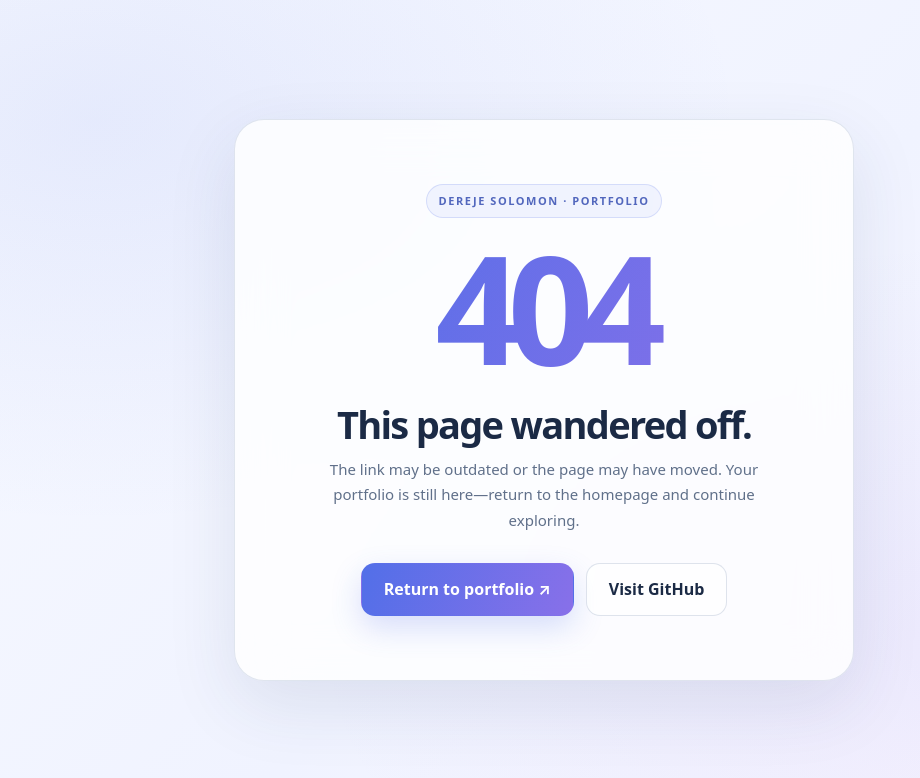
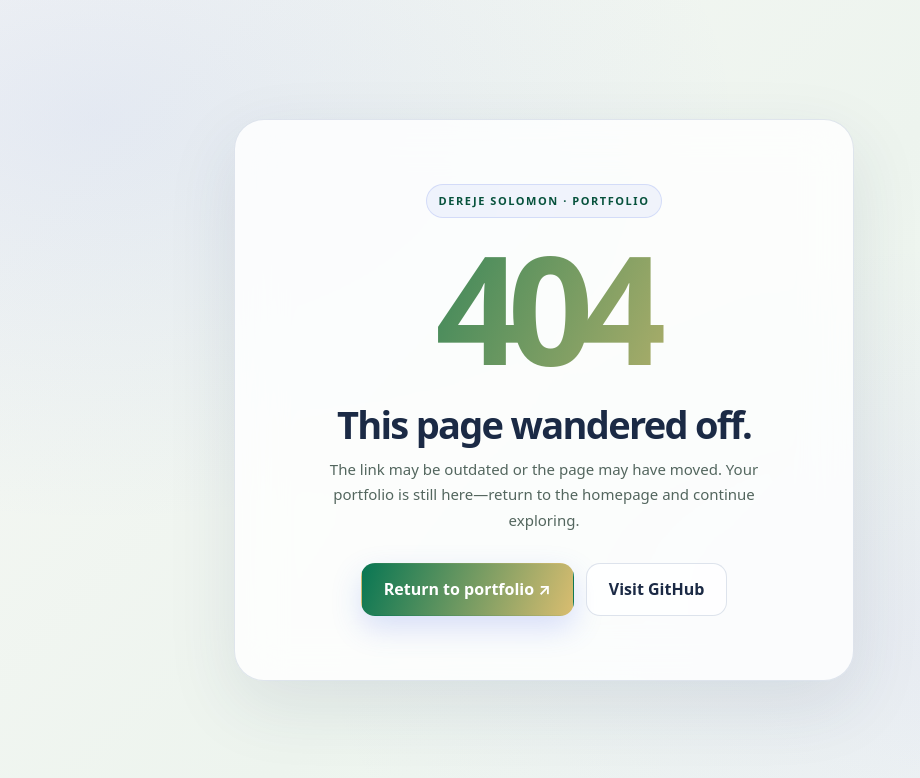
Before and after one commit to bekan25/bekan25.github.io, a plain HTML site: page 404.html in a window 1280 px wide. Shown: the whole page, without its empty margins (96-1016 px from the left). Drawn offline with Linux system fonts and the light colour scheme.

Commit message:
style: align not-found page with emerald brand

```diff
--- a/404.html
+++ b/404.html
@@ -8,21 +8,21 @@
 <link rel="canonical" href="https://bekan25.github.io/">
 <title>Page not found | Dereje Solomon</title>
 <style>
-:root{color-scheme:light;--ink:#1b2a45;--muted:#60708a;--blue:#526fe8;--violet:#8870e9}
+:root{color-scheme:light;--ink:#1b2a45;--muted:#53665e;--green:#087653;--gold:#d9bd70}
 *{box-sizing:border-box}
-html{min-height:100%;background:#f7f9fd}
-body{margin:0;min-height:100vh;display:grid;place-items:center;padding:24px;background:radial-gradient(ellipse at 15% 15%,rgba(82,111,232,.10),transparent 42%),radial-gradient(ellipse at 85% 80%,rgba(136,112,233,.10),transparent 44%),linear-gradient(135deg,#f8faff,#f0f3ff 55%,#fbf8ff);color:var(--ink);font:16px/1.7 "DM Sans",system-ui,-apple-system,"Segoe UI",sans-serif}
+html{min-height:100%;background:#f7f8f5}
+body{margin:0;min-height:100vh;display:grid;place-items:center;padding:24px;background:radial-gradient(ellipse at 15% 15%,rgba(82,111,232,.10),transparent 42%),radial-gradient(ellipse at 85% 80%,rgba(136,112,233,.10),transparent 44%),linear-gradient(135deg,#f7f8f5,#edf4ee 55%,#f4fbf6);color:var(--ink);font:16px/1.7 "DM Sans",system-ui,-apple-system,"Segoe UI",sans-serif}
 main{position:relative;width:min(100%,620px);padding:clamp(32px,7vw,64px);text-align:center;border:1px solid rgba(91,116,158,.18);border-radius:30px;background:rgba(255,255,255,.82);box-shadow:0 24px 70px rgba(35,58,99,.10);backdrop-filter:blur(24px) saturate(140%);-webkit-backdrop-filter:blur(24px) saturate(140%)}
-.eyebrow{display:inline-flex;align-items:center;gap:9px;margin:0 0 18px;padding:7px 12px;border:1px solid rgba(82,111,232,.18);border-radius:999px;background:rgba(82,111,232,.07);color:#5267bd;font-size:11px;font-weight:800;letter-spacing:.14em;text-transform:uppercase}
-strong{display:block;font-size:clamp(88px,19vw,150px);font-weight:850;letter-spacing:-.09em;line-height:.95;background:linear-gradient(115deg,#526fe8,#8870e9);-webkit-background-clip:text;background-clip:text;color:transparent}
+.eyebrow{display:inline-flex;align-items:center;gap:9px;margin:0 0 18px;padding:7px 12px;border:1px solid rgba(82,111,232,.18);border-radius:999px;background:rgba(82,111,232,.07);color:#07523c;font-size:11px;font-weight:800;letter-spacing:.14em;text-transform:uppercase}
+strong{display:block;font-size:clamp(88px,19vw,150px);font-weight:850;letter-spacing:-.09em;line-height:.95;background:linear-gradient(115deg,#087653,#d9bd70);-webkit-background-clip:text;background-clip:text;color:transparent}
 h1{margin:24px 0 10px;font-size:clamp(25px,5vw,38px);line-height:1.15;letter-spacing:-.045em}
 p{max-width:430px;margin:0 auto 30px;color:var(--muted);font-size:15px}
 .actions{display:flex;justify-content:center;flex-wrap:wrap;gap:12px}
 a{display:inline-flex;align-items:center;justify-content:center;min-height:48px;padding:12px 22px;border:1px solid rgba(91,116,158,.2);border-radius:14px;color:var(--ink);text-decoration:none;font-weight:750;transition:transform .2s ease,border-color .2s ease,box-shadow .2s ease}
-a.primary{border-color:transparent;background:linear-gradient(110deg,#526fe8,#8870e9);color:white;box-shadow:0 12px 30px rgba(82,111,232,.22)}
+a.primary{border-color:transparent;background:linear-gradient(110deg,#087653,#d9bd70);color:white;box-shadow:0 12px 30px rgba(82,111,232,.22)}
 a.secondary{background:rgba(255,255,255,.7)}
 a:hover{transform:translateY(-2px);border-color:rgba(82,111,232,.5);box-shadow:0 12px 28px rgba(35,58,99,.10)}
-a:focus-visible{outline:3px solid #526fe8;outline-offset:4px}
+a:focus-visible{outline:3px solid #087653;outline-offset:4px}
 @media(prefers-reduced-motion:reduce){*,*:before,*:after{transition:none!important}}
 @supports not ((backdrop-filter:blur(2px))){main{background:#fff}}
 </style>
```
